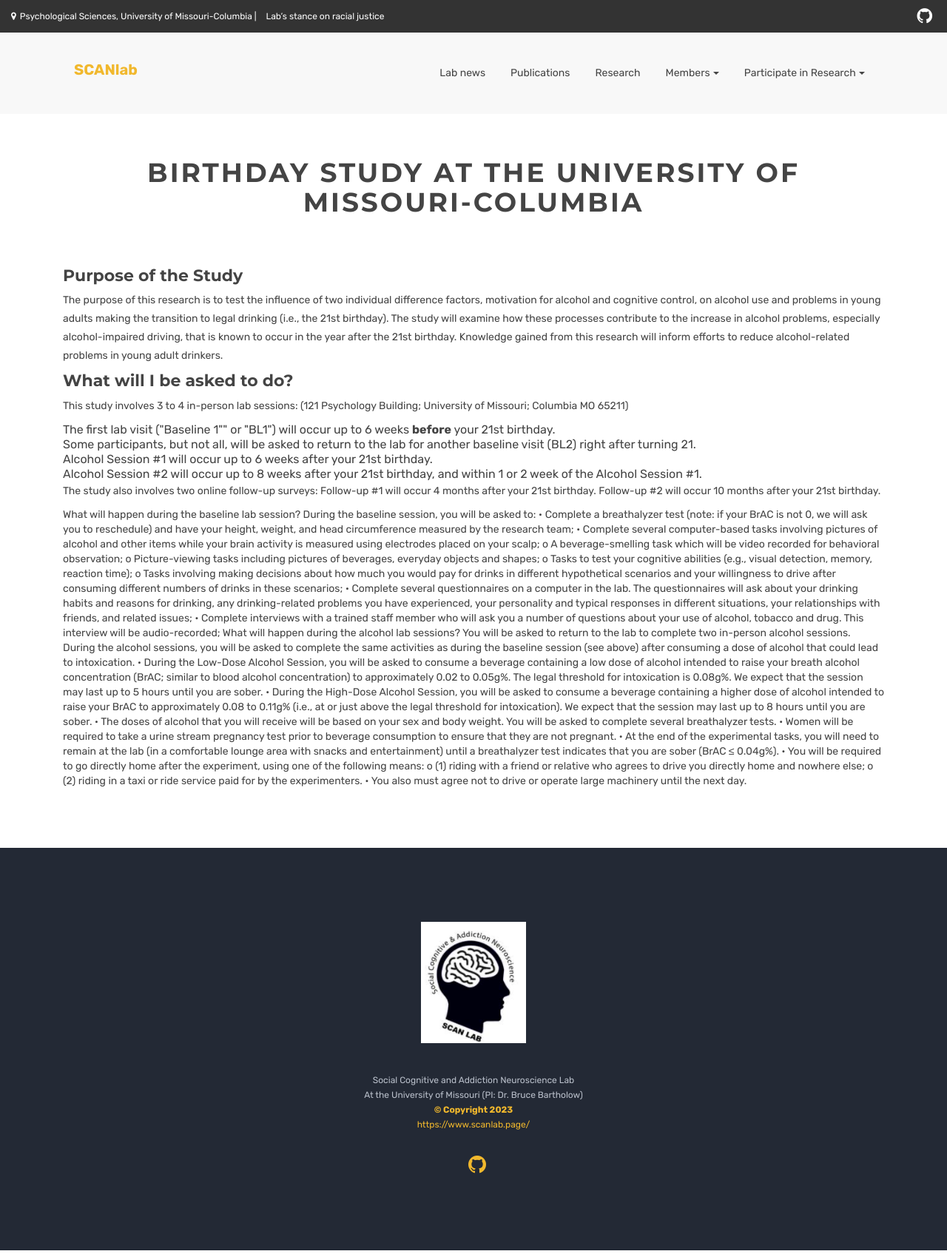
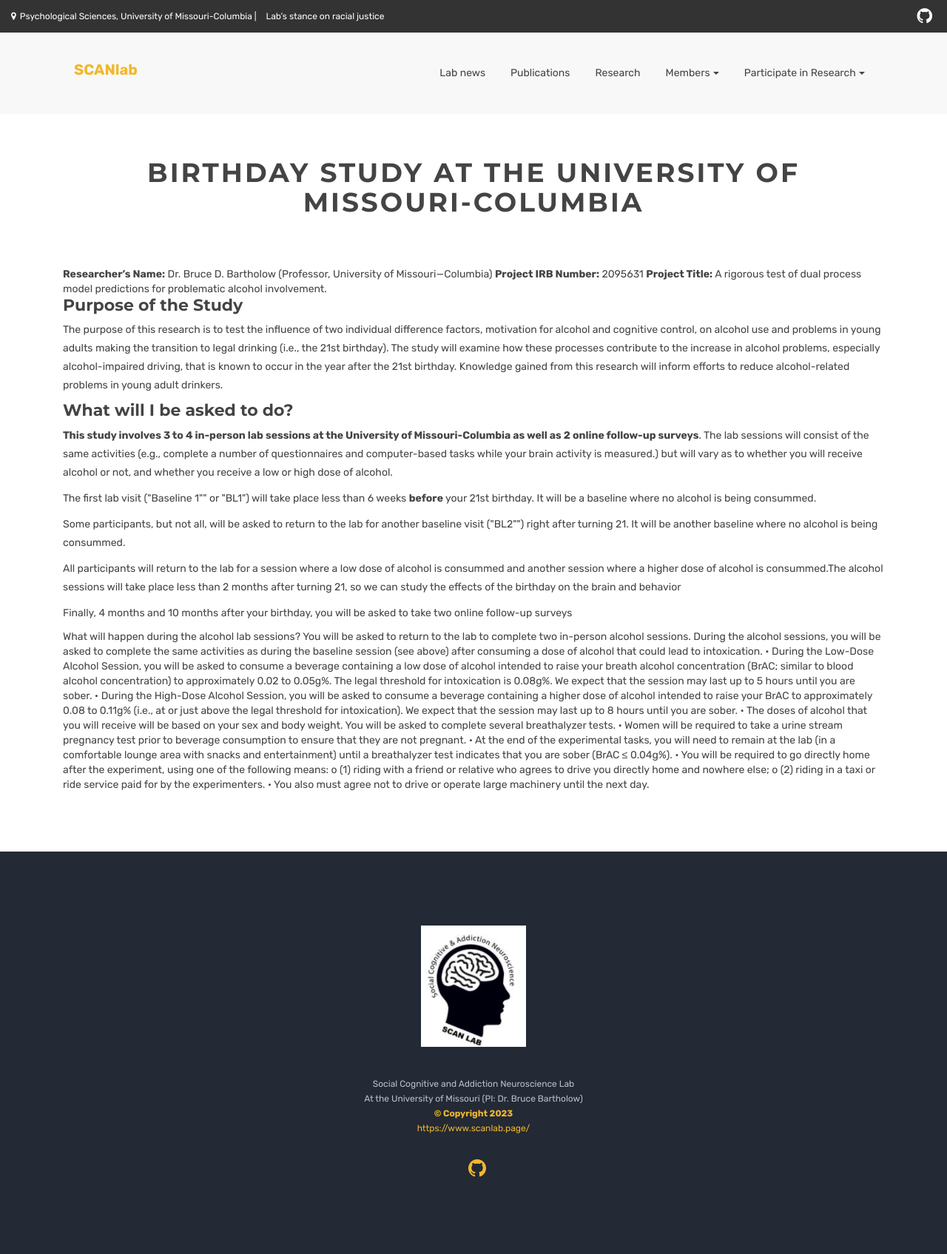
Before and after one commit to bartholow-scanlab/bartholow-scanlab.github.io, a Jekyll site: the page built from Birthday-study.html, in a window 1280 px wide. Shown: the whole page at 74% size. Built offline with Jekyll 4.4.1, drawn with Linux system fonts in a browser that asks for light colours.

Commit message:
Update Birthday-study.html

```diff
--- a/Birthday-study.html
+++ b/Birthday-study.html
@@ -10,35 +10,33 @@
 		      <h2 class="heading-title text-center">Birthday Study at the University of Missouri-Columbia</h2>
 	      </div>
 
+
+<b>Researcher’s Name:</b> Dr. Bruce D. Bartholow (Professor, University of Missouri—Columbia)
+<b>Project IRB Number:</b> 2095631
+<b>Project Title:</b> A rigorous test of dual process model predictions for problematic alcohol involvement.
+
+
       <h4> Purpose of the Study </h4>
       <p> The purpose of this research is to test the influence of two individual difference factors, motivation for alcohol and cognitive control, on alcohol use and problems in young adults making the transition to legal drinking (i.e., the 21st birthday). The study will examine how these processes contribute to the increase in alcohol problems, especially alcohol-impaired driving, that is known to occur in the year after the 21st birthday. Knowledge gained from this research will inform efforts to reduce alcohol-related problems in young adult drinkers. </p>
 
 
 
       <h4> What will I be asked to do? </h4>
-<p>This study involves 3 to 4 in-person lab sessions: (121 Psychology Building; University of Missouri; Columbia MO 65211)</p>
-<li>The first lab visit ("Baseline 1"" or "BL1") will occur up to 6 weeks <b>before</b> your 21st birthday.</li>
-<li>Some participants, but not all, will be asked to return to the lab for another baseline visit (BL2) right after turning 21.</li>
-<li>Alcohol Session #1 will occur up to 6 weeks after your 21st birthday.</li>
-<li>Alcohol Session #2 will occur up to 8 weeks after your 21st birthday, and within 1 or 2 week of the Alcohol Session #1.</li>
-<p>The study also involves two online follow-up surveys:
-Follow-up #1 will occur 4 months after your 21st birthday.
-Follow-up #2 will occur 10 months after your 21st birthday.</p>
+
+<p><b>This study involves 3 to 4 in-person lab sessions at the University of Missouri-Columbia as well as 2 online follow-up surveys</b>. The lab sessions will consist of the same activities (e.g., complete a number of questionnaires and computer-based tasks while your brain activity is measured.) but will vary as to whether you will receive alcohol or not, and whether you receive a low or high dose of alcohol.</p>
+
+<p>The first lab visit ("Baseline 1"" or "BL1") will take place less than 6 weeks <b>before</b> your 21st birthday. It will be a baseline where no alcohol is being consummed.</p>
+
+<p>Some participants, but not all, will be asked to return to the lab for another baseline visit ("BL2"") right after turning 21. It will be another baseline where no alcohol is being consummed.</p>
+
+<p>All participants will return to the lab for a session where a low dose of alcohol is consummed and another session where a higher dose of alcohol is consummed.The alcohol sessions will take place less than 2 months after turning 21, so we can study the effects of the birthday on the brain and behavior</p>
+
+<p>Finally, 4 months and 10 months after your birthday, you will be asked to take two online follow-up surveys</p>
 
 
 
 
-      What will happen during the baseline lab session?
 
-    During the baseline session, you will be asked to:
-•	Complete a breathalyzer test (note: if your BrAC is not 0, we will ask you to reschedule) and have your height, weight, and head circumference measured by the research team;
-•	Complete several computer-based tasks involving pictures of alcohol and other items while your brain activity is measured using electrodes placed on your scalp;
-o	A beverage-smelling task which will be video recorded for behavioral observation;
-o	Picture-viewing tasks including pictures of beverages, everyday objects and shapes;
-o	Tasks to test your cognitive abilities (e.g., visual detection, memory, reaction time);
-o	Tasks involving making decisions about how much you would pay for drinks in different hypothetical scenarios and your willingness to drive after consuming different numbers of drinks in these scenarios;
-•	Complete several questionnaires on a computer in the lab. The questionnaires will ask about your drinking habits and reasons for drinking, any drinking-related problems you have experienced, your personality and typical responses in different situations, your relationships with friends, and related issues;
-•	Complete interviews with a trained staff member who will ask you a number of questions about your use of alcohol, tobacco and drug. This interview will be audio-recorded;
 
 
     What will happen during the alcohol lab sessions?
```
